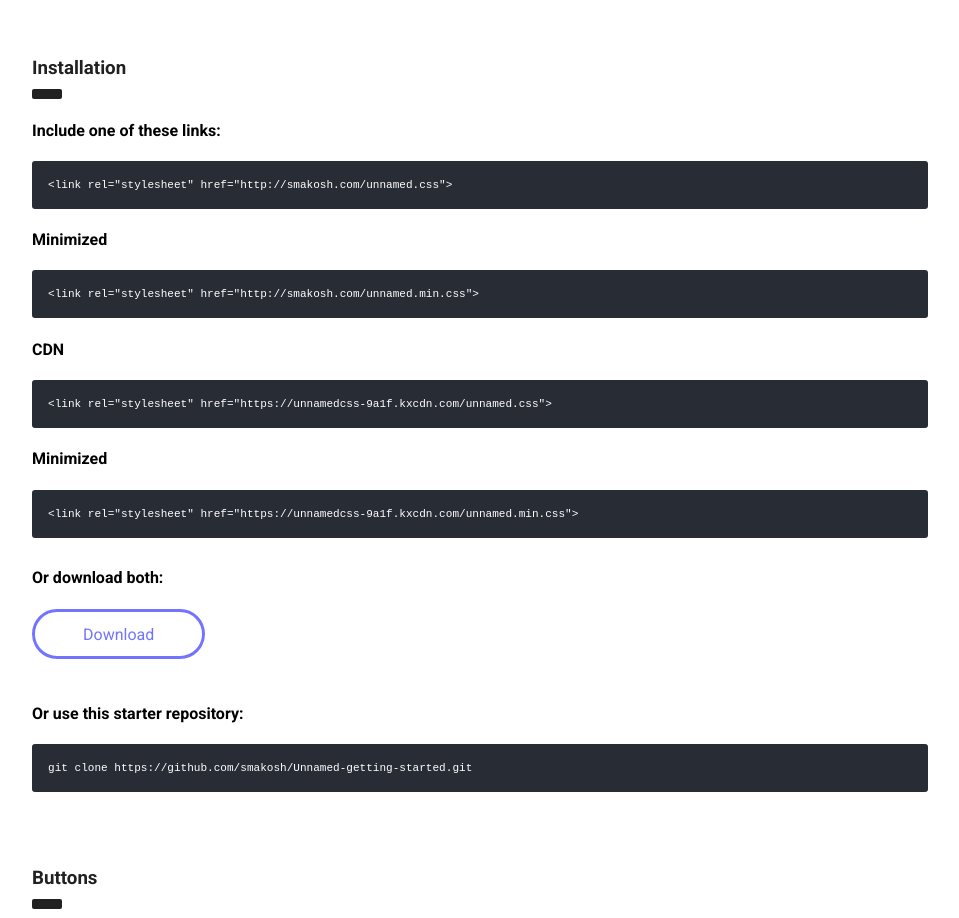
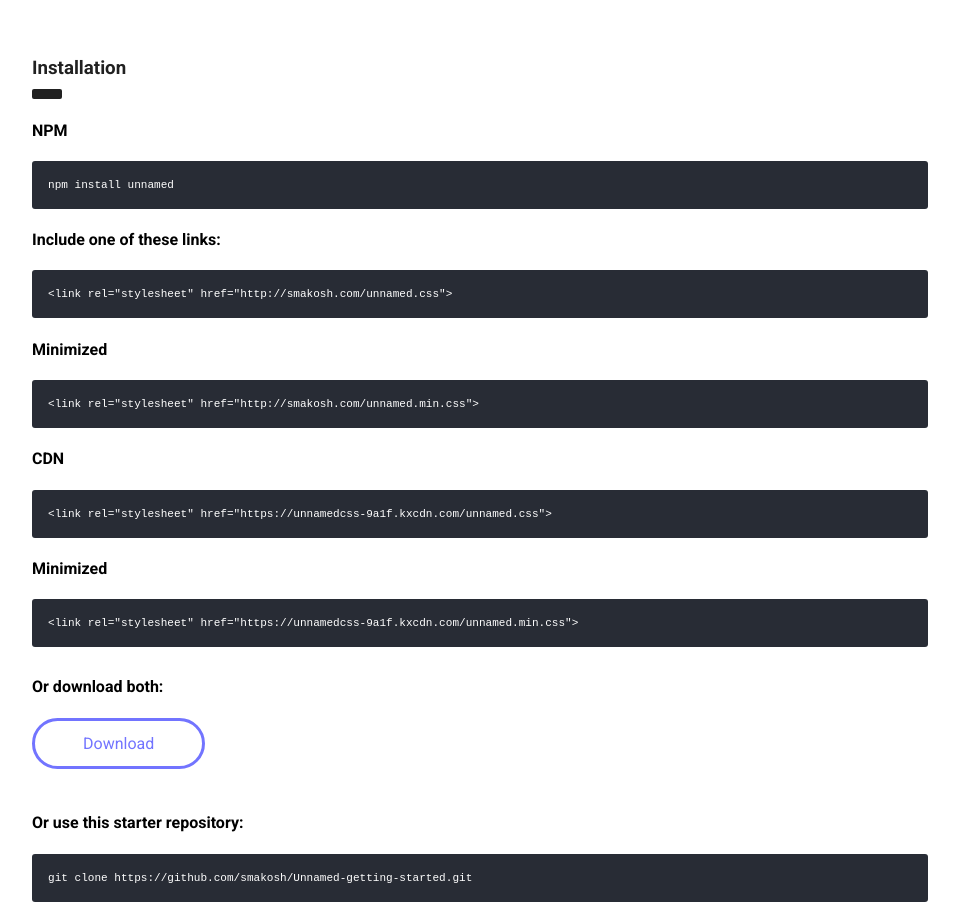
Before and after one commit to smakosh/unnamed-css-framework, a React (Create React App) app: page / in a window 1280 px wide. Shown: the part 880-1798 px from the top of the page, without its empty margins (160-1119 px from the left). Built offline with nearby package versions, Linux system fonts and the light colour scheme.

Commit message:
Update install.jsx

```diff
--- a/src/components/layouts/install/install.jsx
+++ b/src/components/layouts/install/install.jsx
@@ -5,6 +5,9 @@ const Install = () => (
     <div className="container instalation" id="installation">
         <h3 className="title">Installation</h3>
         <div className="divider"></div>
+
+        <h4>NPM</h4>
+        <pre>npm install unnamed</pre>
 
         <h4>Include one of these links:</h4>
         <pre>&lt;link rel="stylesheet" href="http://smakosh.com/unnamed.css"&gt;</pre>
```
